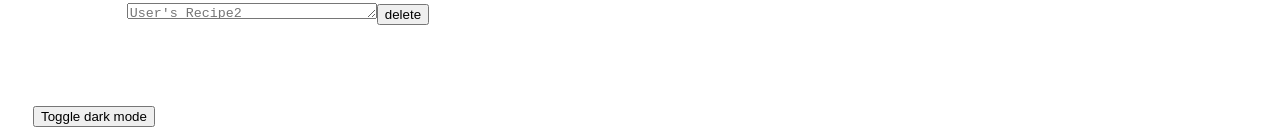
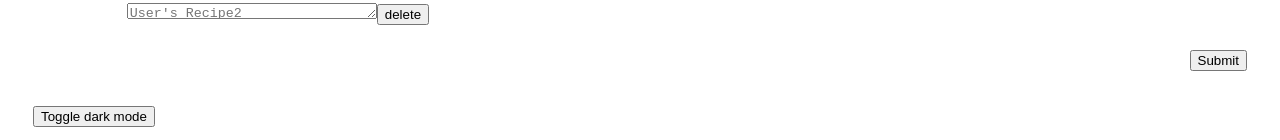
Before and after one commit to neytMont/ClassyCooking, a plain HTML site: page frontend/UpdateUserInformation.html in a window 1280 px wide. Shown: the part 697-837 px from the top of the page. Drawn offline with Linux system fonts and the light colour scheme.

Commit message:
Update UpdateUserInformation.html

```diff
--- a/frontend/UpdateUserInformation.html
+++ b/frontend/UpdateUserInformation.html
@@ -61,7 +61,8 @@
 <div class="form-group focused"><label>List of Recipe:</label></div>
 &nbsp; &nbsp; &nbsp; &nbsp; &nbsp; &nbsp; &nbsp; &nbsp;<textarea class="form-control form-control-alternative" style="margin: 0px; width: 250px; height: 16px;" rows="4" placeholder="User's Recipe1"></textarea><button>delete</button></div>
 &nbsp; &nbsp; &nbsp; &nbsp; &nbsp; &nbsp; &nbsp; &nbsp;<textarea class="form-control form-control-alternative" style="margin: 0px; width: 250px; height: 16px;" rows="4" placeholder="User's Recipe2"></textarea><button>delete</button></form></div>
-<div class="pl-lg-4">&nbsp;</div>
+ <input type="button" value="Submit" style="float: right;">
+  <div class="pl-lg-4">&nbsp;</div>
 <footer class="footer">
 <div class="row align-items-center justify-content-xl-between">&nbsp;</div>
 </footer>
```
